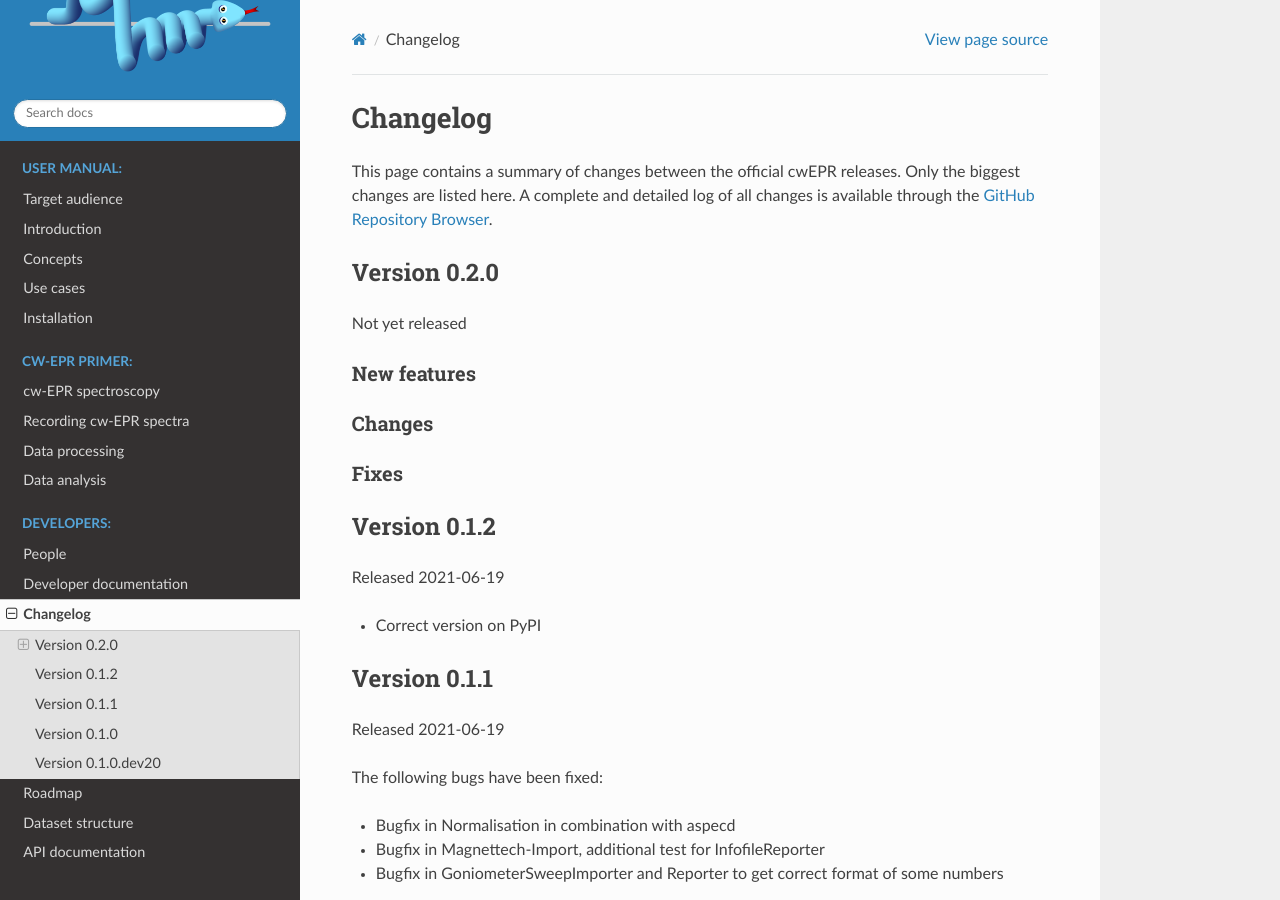
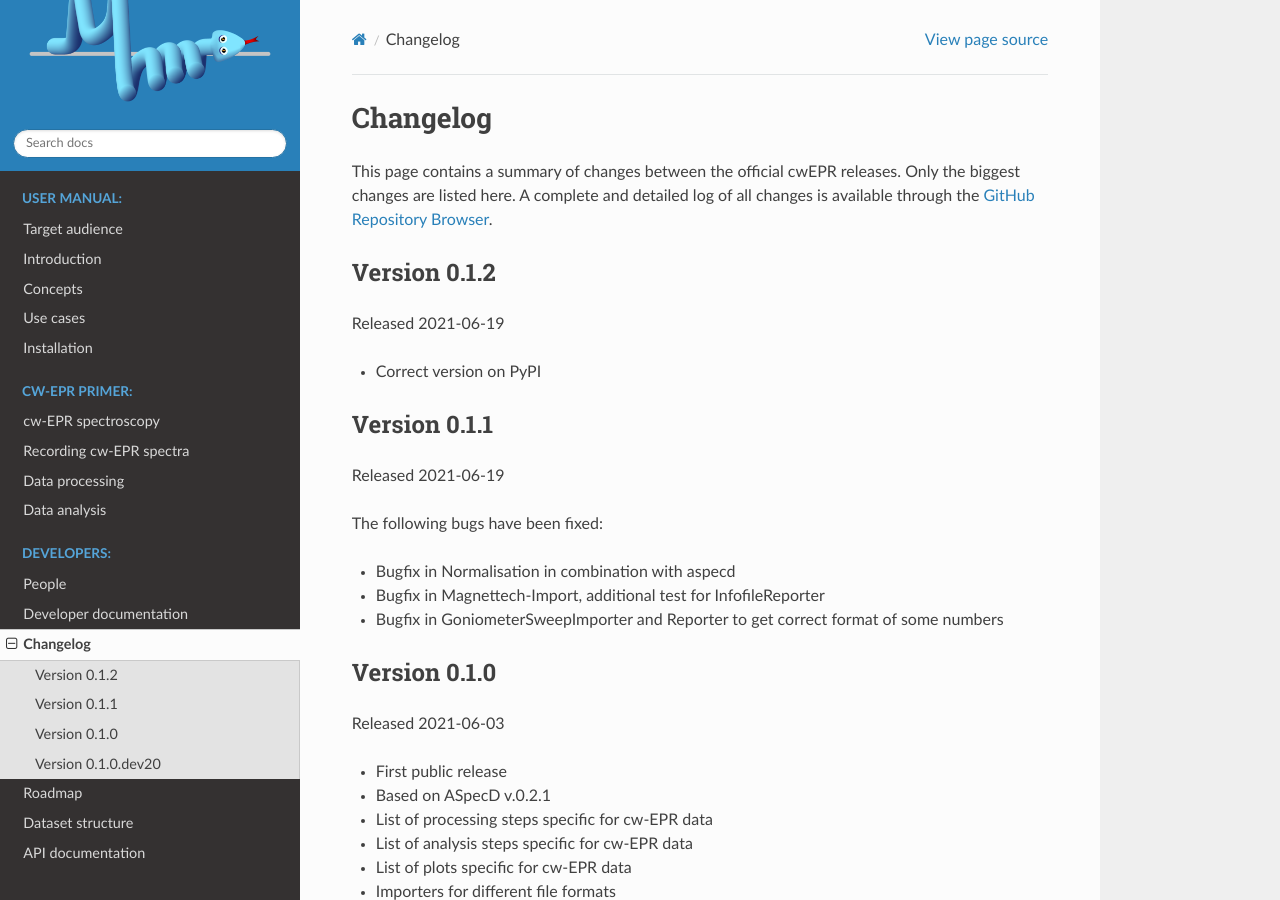
Before and after one commit to tillbiskup/cwepr, a Sphinx documentation site: the page built from docs/changelog.rst, in a window 1280 px wide and 900 px high. Built offline with Sphinx 7.4.7 and the Read the Docs theme 2.0.0, drawn with Linux system fonts in a browser that asks for light colours.

Commit message:
release 0.1.2

```diff
--- a/docs/changelog.rst
+++ b/docs/changelog.rst
@@ -3,23 +3,6 @@ Changelog
 =========
 
 This page contains a summary of changes between the official cwEPR releases. Only the biggest changes are listed here. A complete and detailed log of all changes is available through the `GitHub Repository Browser <https://github.com/tillbiskup/cwepr/commits/master>`_.
-
-
-Version 0.2.0
-=============
-
-Not yet released
-
-New features
-------------
-
-
-Changes
--------
-
-
-Fixes
------
 
 
 Version 0.1.2
```
Also changed, not shown: 1 other file.
